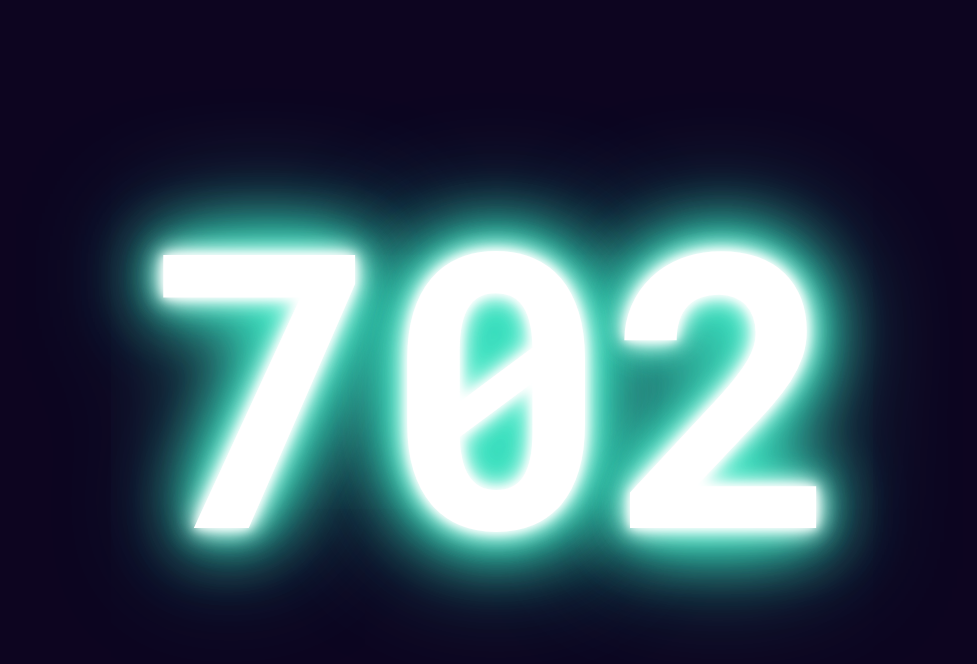
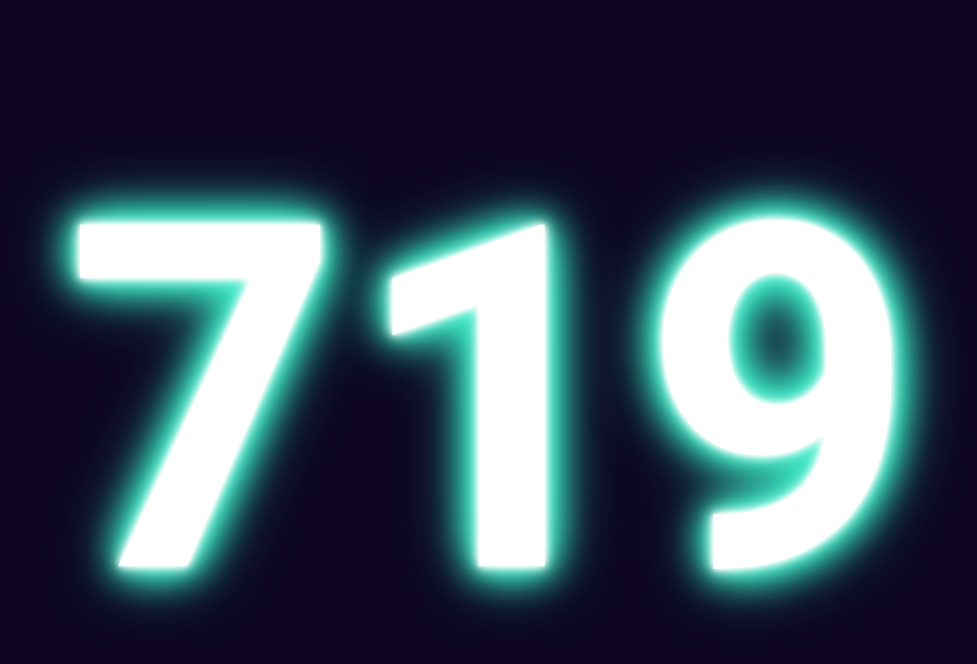
Before and after one commit to andreevanatasha/cnd-display, a React (Create React App) app: page / in a window 1280 px wide. Shown: the top 664 px of the page, without its empty margins (144-1121 px from the left). Built offline with nearby package versions, Linux system fonts and the light colour scheme.

Commit message:
Minor stylistic changes
- Dynamic glow is removed
- The deadline is set to 26 December
- Digits are slightly bigger

```diff
--- a/src/App.css
+++ b/src/App.css
@@ -41,12 +41,10 @@
 }
 
 .usd {
-  font-size: 24em;
+  font-size: 30em;
   font-weight: 700;
   text-shadow: 0 0 3px #3EECC8;
-  -webkit-animation: neon2 2.0s ease-in-out infinite alternate;
-  -moz-animation: neon2 2.0s ease-in-out infinite alternate;
-  animation: neon2 2.0s ease-in-out infinite alternate;
+  text-shadow: 0 0 5px #fff, 0 0 10px #fff, 0 0 15px #fff, 0 0 20px #3EECC8, 0 0 35px #3EECC8, 0 0 40px #3EECC8, 0 0 50px #3EECC8, 0 0 75px #3EECC8;
 }
 
 .btc {
--- a/src/App.js
+++ b/src/App.js
@@ -18,7 +18,7 @@
   }
 
   updateTime() {
-    let countDownDate = new Date("Dec 9, 2019 03:00:00 UTC").getTime()
+    let countDownDate = new Date("Dec 26, 2019 03:00:00 UTC").getTime()
     let today = new Date().getTime();
     let distance = countDownDate - today;
     let days = Math.floor(distance / (1000 * 60 * 60 * 24));
```
